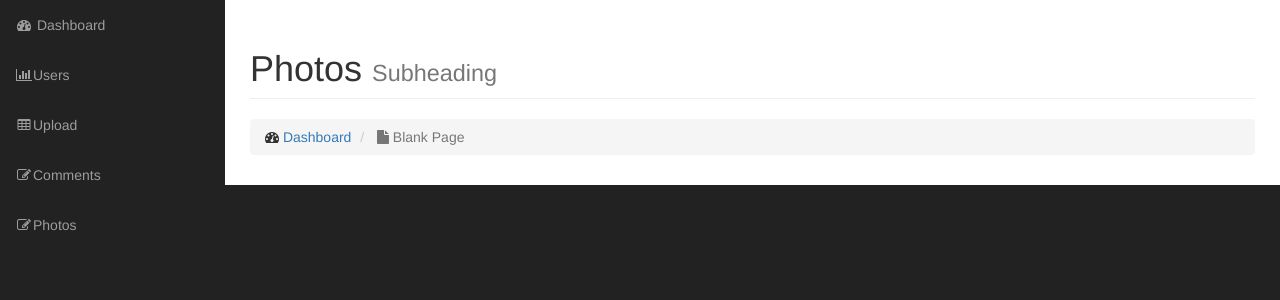
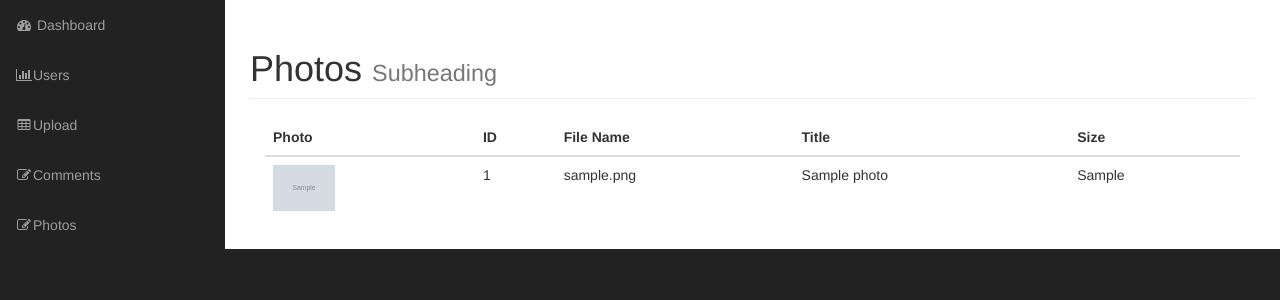
Before and after one commit to coolinmc6/php_gallery, a PHP site: page /admin/photos.php in a window 1280 px wide. Shown: the part 51-351 px from the top of the page. Run offline with PHP 8.4, Linux system fonts and the light colour scheme; the visitor is signed in with stand-in values (Sample User, id 1); tables that the repository leaves empty or names only in its code hold one stand-in row (values such as "Sample post"); grey boxes marked "Sample" are stand-in pictures; grey boxes labelled with a size stand in for pictures from a placeholder-image service; some libraries are stand-ins or nearby versions.

Commit message:
finished L114

```diff
--- a/admin/css/sb-admin.css
+++ b/admin/css/sb-admin.css
@@ -222,3 +222,7 @@ ul.alert-dropdown {
 .panel-yellow a:hover {
     color: #df8a13;
 }
+
+.small-pic {
+    max-width: 62px;
+}
--- a/admin/includes/init.php
+++ b/admin/includes/init.php
@@ -1,4 +1,16 @@
 <?php
+
+
+defined('DS') ? null : define('DS', DIRECTORY_SEPARATOR);
+
+// HOME
+define('SITE_ROOT', DS . 'Applications' . DS . "XAMPP" . DS . "htdocs" . DS . "php_gallery");
+
+// WORK
+
+
+defined('INCLUDES_PATH') ? null : define("INCLUDES_PATH", SITE_ROOT . DS . 'admin' . DS . 'includes');
+
 require_once('functions.php');
 require_once('new_config.php');
 require_once("database.php");
@@ -8,4 +20,6 @@ require_once('photo.php');
 require_once('session.php');
 
 
+// Home path: /Applications/XAMPP/htdocs/php_gallery
+
  ?>
--- a/admin/includes/photo.php
+++ b/admin/includes/photo.php
@@ -3,11 +3,87 @@
 
 class Photo extends Db_object {
 
+	protected static $db_table = "photos";
+	protected static $db_table_fields = array('photo_id', 'title', 'description', 'filename', 'type', 'size');
+	public $photo_id;
+	public $title;
+	public $description;
+	public $filename;
+	public $type;
+	public $size;
 
+	public $tmp_path;
+	public $upload_directory = "images";
+	public $errors = array();
+	public $upload_errors_array = array(
+		UPLOAD_ERR_OK				=> "There is no error",
+		UPLOAD_ERR_INI_SIZE			=> "The uploaded filed exceeds the upload_max...",
+		UPLOAD_ERR_FORM_SIZE		=> "The uploaded file exceeds the MAX_FILE_SIZE...",
+		UPLOAD_ERR_PARTIAL			=> "The uploaded file was only partially uploaded",
+		UPLOAD_ERR_NO_FILE			=> "No file uploaded",
+		UPLOAD_ERR_NO_TMP_DIR		=> "Missing a temporary folder",
+		UPLOAD_ERR_CANT_WRITE		=> "Failed to write file to disk",
+		UPLOAD_ERR_EXTENSION		=> "A PHP extension stopped the file upload"
+	);
 
+	// This is passing $_FILES['uploaded_file'] as an argument
 
+	public function set_file($file) {
+		if(empty($file) || !$file || !is_array($file)) {
+			$this->errors[] = 'There was no file uploaded here.';
+			return false;
+		} elseif($file['error'] != 0) {
+			$this->errors[] = $this->upload_errors_array[$file['error']];
+			return false;
+		} else {
 
+			$this->filename = basename($file['name']);
+			$this->tmp_path = $file['tmp_name'];
+			$this->type = $file['type'];
+			$this->size = $file['size'];
+		}
 
+	}
+
+	public function picture_path() {
+
+		return $this->upload_directory . DS . $this->filename;
+	}
+
+	public function save() {
+
+		if($this->photo_id) {
+			$this->update();
+		} else {
+			if(!empty($this->errors)) {
+				return false;
+			}
+			if(empty($this->filename) || empty($this->tmp_path)) {
+				$this->errors[] = "the file was not available";
+				return false;
+			}
+
+			$target_path = SITE_ROOT . DS . 'admin' . DS . $this->upload_directory . DS . $this->filename;
+
+			if(file_exists($target_path)) {
+				$this->errors[] = "The file {$this->filename} already exists";
+				return false;
+			}
+
+			if(move_uploaded_file($this->tmp_path, $target_path)) {
+				if($this->create()) {
+					unset($this->tmp_path);
+					return true;
+				}
+			} else {
+
+				$this->errors[] = "the directory does not have permission.";
+				return false;
+			}
+
+		}
+
+	}
 
 }
 
--- a/admin/photos.php
+++ b/admin/photos.php
@@ -1,5 +1,11 @@
 <?php include("includes/header.php"); ?>
+<?php if(!$session->is_signed_in()) { redirect("login.php"); } ?>
 
+<?php
+
+$photos = Photo::find_all();
+
+ ?>
 
         <nav class="navbar navbar-inverse navbar-fixed-top" role="navigation">
 
@@ -21,14 +27,34 @@
         	                Photos
         	                <small>Subheading</small>
         	            </h1>
-        	            <ol class="breadcrumb">
-        	                <li>
-        	                    <i class="fa fa-dashboard"></i>  <a href="index.html">Dashboard</a>
-        	                </li>
-        	                <li class="active">
-        	                    <i class="fa fa-file"></i> Blank Page
-        	                </li>
-        	            </ol>
+        	            <div class="col-md-12">
+                            <table class="table table-hover">
+                                <thead>
+                                    <tr>
+                                        <th>Photo</th>
+                                        <th>ID</th>
+                                        <th>File Name</th>
+                                        <th>Title</th>
+                                        <th>Size</th>
+                                    </tr>
+                                </thead>
+                                <tbody>
+
+                                    <?php foreach ($photos as $photo) : ?>
+
+                                    <tr>
+                                        <td><img class="small-pic" src="<?php echo $photo->picture_path(); ?>" ></td>
+                                        <td><?php echo $photo->photo_id ?></td>
+                                        <td><?php echo $photo->filename ?></td>
+                                        <td><?php echo $photo->title ?></td>
+                                        <td><?php echo $photo->size ?></td>
+                                    </tr>
+
+                                    <?php endforeach; ?>
+                                </tbody>
+
+                            </table>
+                       </div>
         	        </div>
         	    </div>
         	    <!-- /.row -->
```
Also changed, not shown: admin/includes/admin-content.php (+24 -7 lines), admin/upload.php (+51 -8 lines), README.md, admin/images/Screen Shot 2017-10-02 at 3.00.30 PM.png (added), admin/images/_large_image_1.jpg (added), admin/images/_large_image_4.jpg (added), admin/images/images-1.jpg (added).
